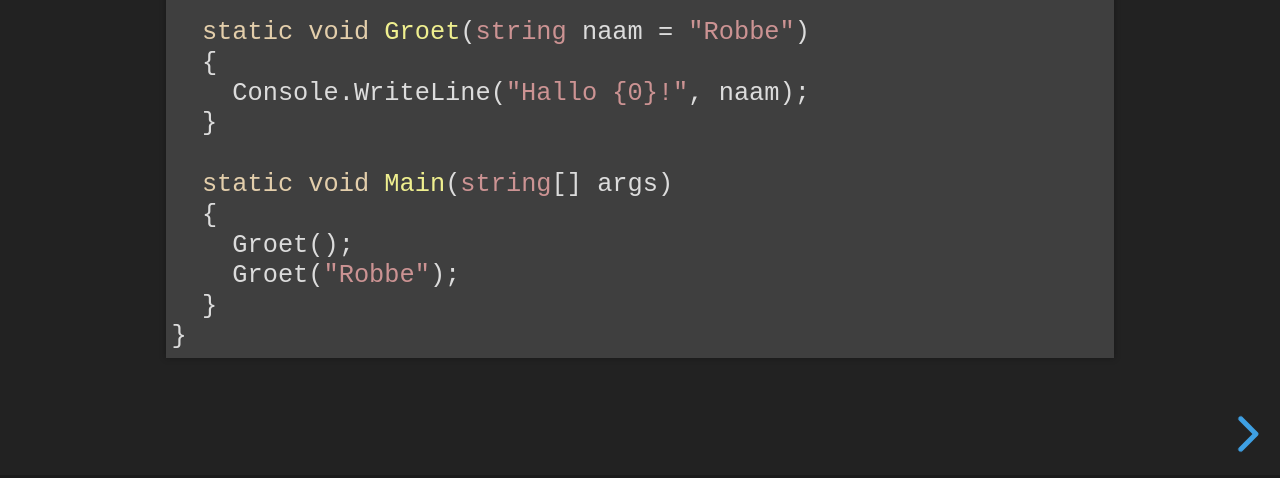
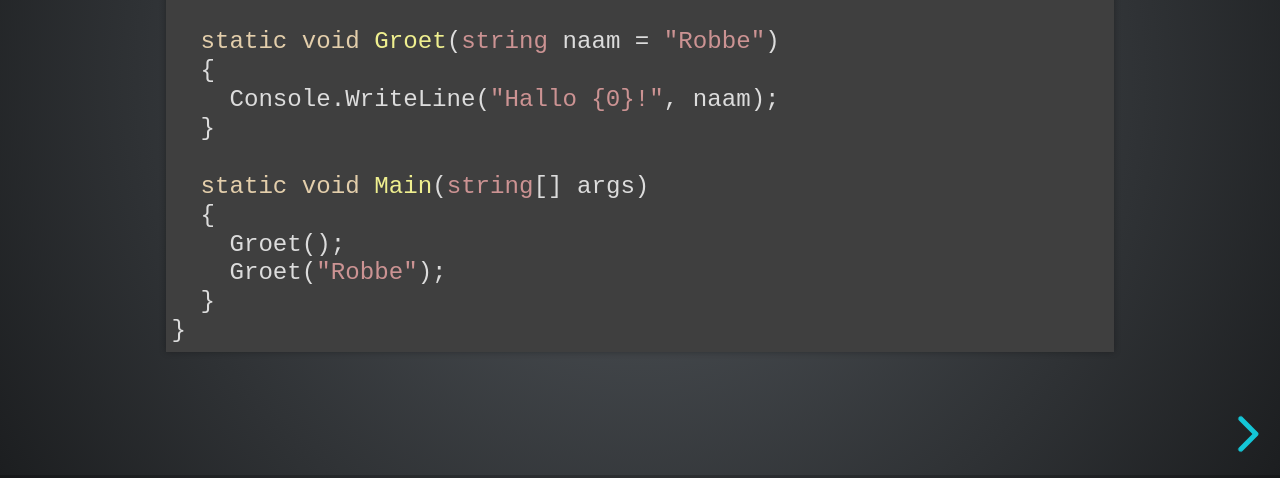
Before and after one commit to ViktorH-immalle/VHendrickx-immalle.github.io, a plain HTML site: page index.html in a window 1280 px wide. Shown: the part 322-800 px from the top of the page. Drawn offline with nearby package versions, Linux system fonts and the light colour scheme; some packages are replaced by stand-ins of ours.

Commit message:
Update index.html

```diff
--- a/index.html
+++ b/index.html
@@ -4,7 +4,7 @@
         <meta charset="utf-8">
         <title>reveal-md</title>
         <link rel="stylesheet" href="./css/reveal.css">
-        <link rel="stylesheet" href="./css/theme/black.css" id="theme">
+        <link rel="stylesheet" href="./css/theme/league.css" id="theme">
         <link rel="stylesheet" href="./css/highlight/zenburn.css">
         <link rel="stylesheet" href="./css/print/paper.css" type="text/css" media="print">
 
```
